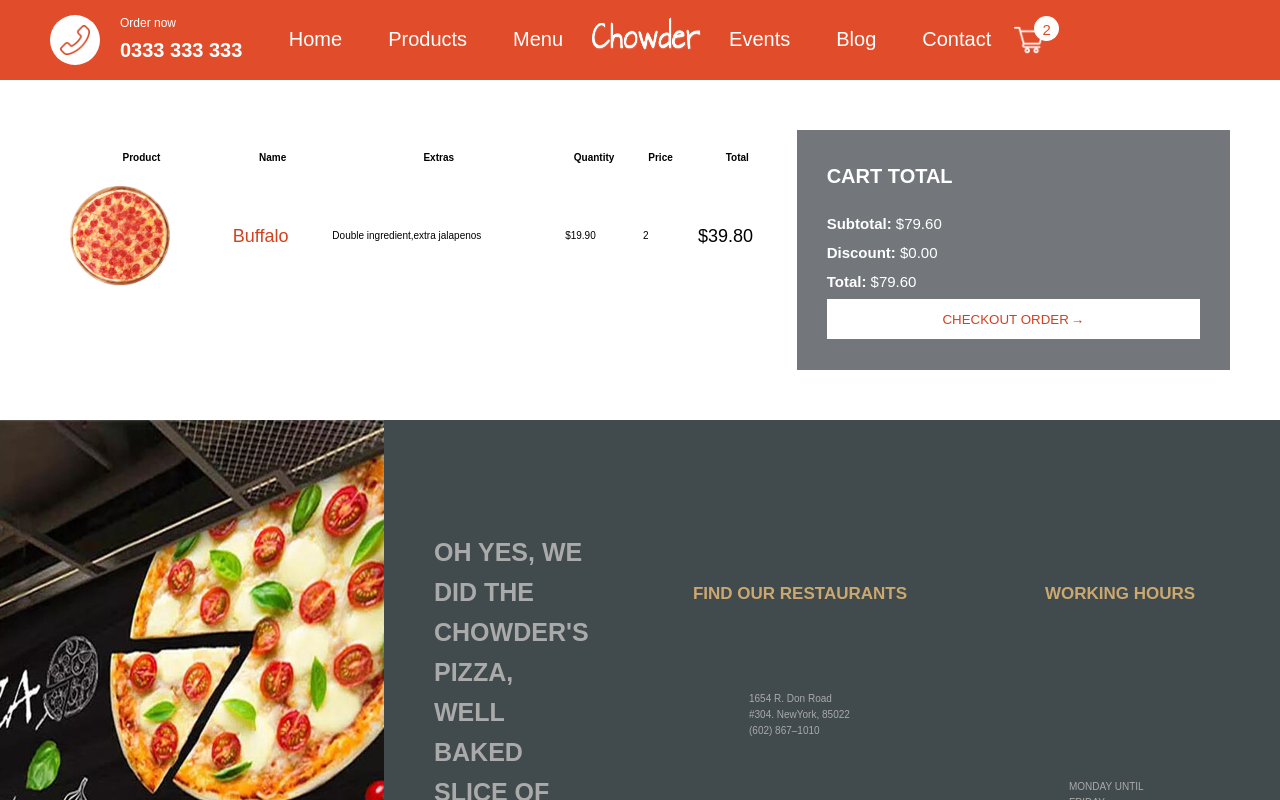
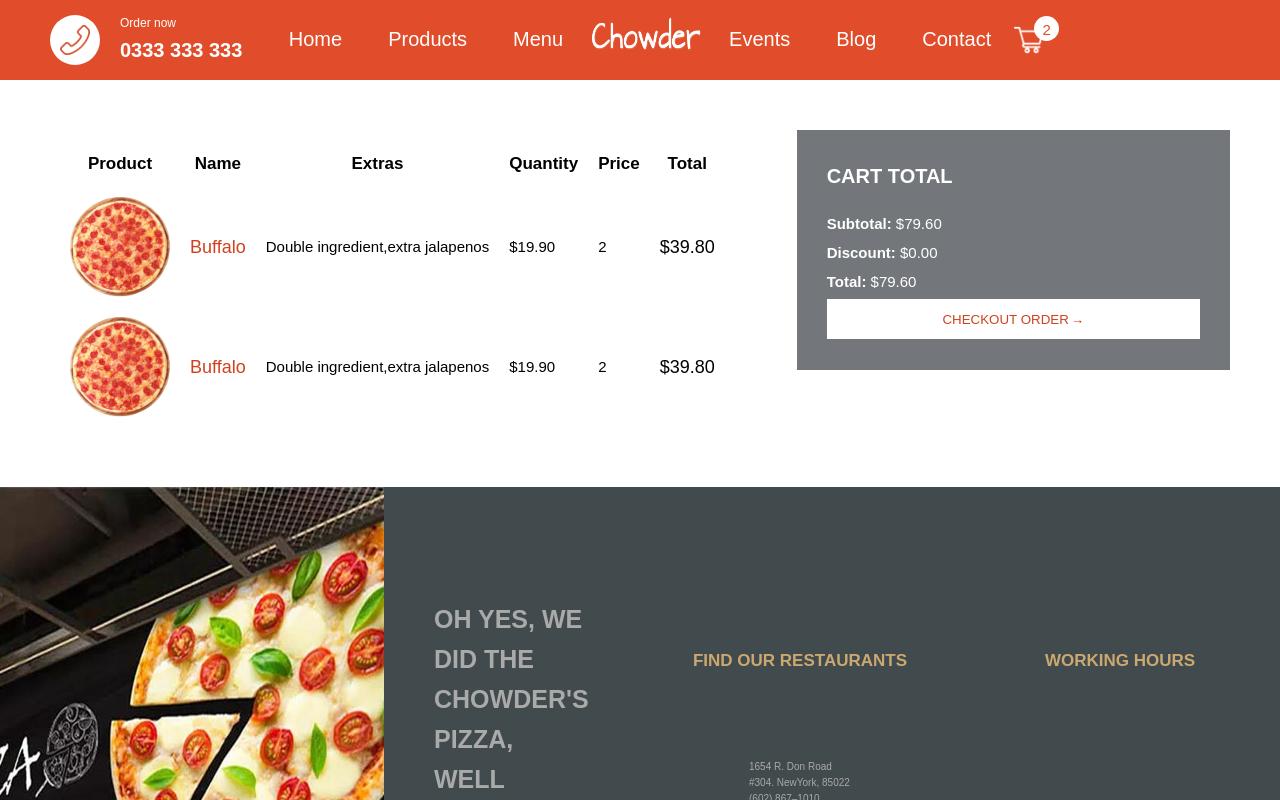
Before and after one commit to adibrisan/next-pizza-restaurant, a Next.js app: page /cart in a window 1280 px wide. Shown: the top 800 px of the page. Built offline with nearby package versions, Linux system fonts and the light colour scheme.

Commit message:
Simetric design for order list

```diff
--- a/pages/cart.jsx
+++ b/pages/cart.jsx
@@ -55,6 +55,36 @@ const Cart = () => {
                   <span className={styles.pizzaTotal}>$39.80</span>
                 </td>
               </tr>
+              <tr>
+                <td>
+                  <div className={styles.imgContainer}>
+                    <Image
+                      src="/img/pizza.png"
+                      alt="ordered pizza"
+                      layout="fill"
+                      objectFit="cover"
+                      priority
+                    />
+                  </div>
+                </td>
+                <td>
+                  <span className={styles.pizzaName}>Buffalo</span>
+                </td>
+                <td>
+                  <span className={styles.extras}>
+                    Double ingredient,extra jalapenos
+                  </span>
+                </td>
+                <td>
+                  <span className={styles.pizzaPrice}>$19.90</span>
+                </td>
+                <td>
+                  <span className={styles.pizzaQuantity}>2</span>
+                </td>
+                <td>
+                  <span className={styles.pizzaTotal}>$39.80</span>
+                </td>
+              </tr>
             </tbody>
           </table>
         </div>
--- a/styles/Cart.module.css
+++ b/styles/Cart.module.css
@@ -1,5 +1,6 @@
 .container {
   display: flex;
+  justify-items: center;
   margin-top: 10vh;
   background-color: var(--color-white);
   padding: 5rem;
@@ -16,14 +17,24 @@
 }
 
 .tableContainer {
-  width: 100%;
   border-spacing: 2rem;
+  width: max-content;
+}
+
+tbody .row {
+  font-size: 1.7rem;
 }
 
 .pizzaName {
   font-weight: 500;
   color: var(--main-color);
   font-size: 1.8rem;
+}
+
+.extras,
+.pizzaPrice,
+.pizzaQuantity {
+  font-size: 1.5rem;
 }
 
 .pizzaTotal {
@@ -33,7 +44,7 @@
 
 .cartOrder {
   flex: 1;
-  height: 24rem;
+  max-height: 24rem;
   background-color: var(--color-grey-dark-1);
   color: var(--color-white);
   padding: 3rem;
```
